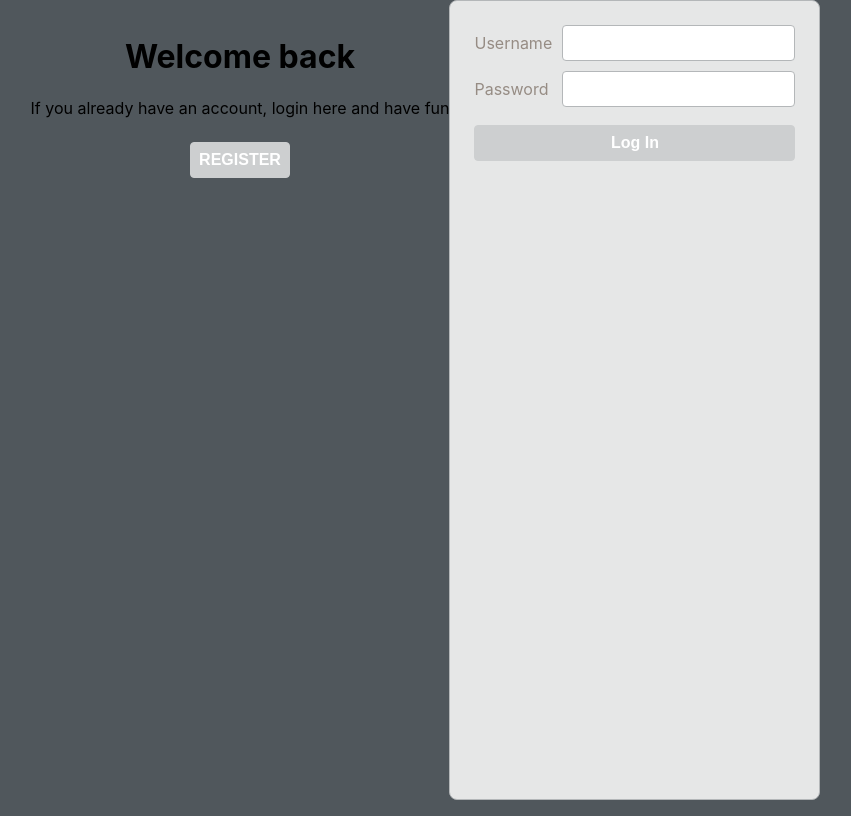
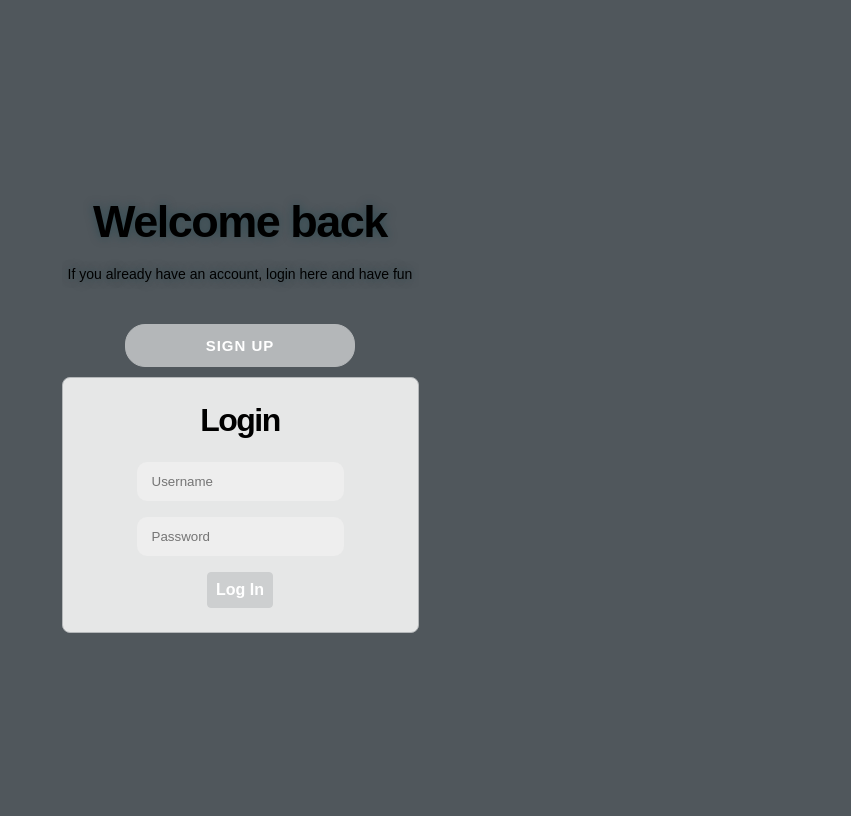
Before and after one commit to jfranzm/Dissonance, a React (Create React App) app: page / in a window 1280 px wide. Shown: the whole page, without its empty margins (400-1251 px from the left). Built offline with nearby package versions, Linux system fonts and the light colour scheme.

Commit message:
update login+signup forms

```diff
--- a/package.json
+++ b/package.json
@@ -14,6 +14,7 @@
     "morgan": "^1.10.0",
     "react": "^17.0.2",
     "react-dom": "^17.0.2",
+    "react-lineicons": "^3.0.0",
     "react-router-dom": "^6.10.0",
     "react-scripts": "5.0.0",
     "serve-favicon": "^2.5.0",
--- a/src/components/LoginForm/LoginForm.jsx
+++ b/src/components/LoginForm/LoginForm.jsx
@@ -46,13 +46,10 @@ export default function LoginForm({ setUser }) {
 
     return <div className='LoginForm'>
         <div className="form-container">
+            <h1>Login</h1>
             <form onSubmit={handleSubmit} autoComplete="off">
-                <label htmlFor="username">Username</label>
-                <input type="text" name="username" id="username" value={username} onChange={handleChange} required />
-
-                <label htmlFor="password">Password</label>
-                <input type="password" name="password" id="password" value={password} onChange={handleChange} required />
-
+                <input type="text" name="username" id="username" placeholder='Username' value={username} onChange={handleChange} required />
+                <input type="password" name="password" id="password" placeholder='Password' value={password} onChange={handleChange} required />
                 <button type="submit" disabled={disabled}>Log In</button>
             </form>
         </div>
--- a/src/components/SignUpForm/SignUpForm.jsx
+++ b/src/components/SignUpForm/SignUpForm.jsx
@@ -49,18 +49,15 @@ export default function SignUpForm({ setUser }){
 
     return <div className='SignUpForm'>
             <div className="form-container">
+                <h1>Sign Up</h1>
                 <form onSubmit={handleSubmit} autoComplete="off">
-                    <label htmlFor="username">Username</label>
-                    <input type="text" name="username" id="username" value={username} onChange={handleChange} required/>
+                    <input type="text" name="username" id="username" placeholder='Username' value={username} onChange={handleChange} required/>
 
-                    <label htmlFor="email">Email</label>
-                    <input type="text" name="email" id="email" value={email} onChange={handleChange} required />
+                    <input type="text" name="email" id="email" placeholder='Email' value={email} onChange={handleChange} required />
 
-                    <label htmlFor="password">Password</label>
-                    <input type="password" name="password" id="password" value={password} onChange={handleChange} required />
+                    <input type="password" name="password" id="password" placeholder='Password' value={password} onChange={handleChange} required />
 
-                    <label htmlFor="confirm">Confirm Password</label>
-                    <input type="password" name="confirm" id="confirm" value={confirm} onChange={handleChange} required />
+                    <input type="password" name="confirm" id="confirm" placeholder='Confirm Password' value={confirm} onChange={handleChange} required />
 
                     <button type="submit" disabled={disabled}>Sign up</button>
                 </form>
--- a/src/index.css
+++ b/src/index.css
@@ -108,9 +108,13 @@ p.error-message {
 }
 
 form {
-  display: grid;
-  grid-template-columns: 1fr 3fr;
-  gap: 1.25vmin;
+  display: flex;
+  align-items: center;
+  justify-content: center;
+  flex-direction: column;
+  padding: 0 50px;
+  height: 100%;
+  text-align: center;
   color: var(--text-light);
 }
 
@@ -121,14 +125,12 @@ label {
 }
 
 input {
-  padding: 1vmin;
-  font-size: 2vmin;
-  border: .1vmin solid var(--gray-3);
-  border-radius: .5vmin;
-  color: var(--text-dark);
-  background-image: none !important;
-  /* prevent lastpass */
-  outline: none;
+  background-color: #eee;
+  border-radius: 10px;
+  border: none;
+  padding: 12px 15px;
+  margin: 8px 0;
+  width: 100%;
 }
 
 input:focus {
--- a/src/pages/App/App.js
+++ b/src/pages/App/App.js
@@ -1,6 +1,6 @@
 import { useState } from 'react';
 import { Routes, Route } from 'react-router-dom';
-
+import LineIcon from "react-lineicons";
 
 // Components
 import AuthPage from '../AuthPage/AuthPage';
--- a/src/pages/AuthPage/AuthPage.css
+++ b/src/pages/AuthPage/AuthPage.css
@@ -1,13 +1,52 @@
-.AuthPage {
-    height: 100%;
+@import url("https://fonts.googleapis.com/css2?family-Poppins");
+
+main {
     display: flex;
     justify-content: center;
     align-items: center;
-  }
+    flex-direction: column;
+    font-family: "Poppins", sans-serif;
+    overflow: hidden;
+    height: 100vh;
+}
 
-.form-container {
-    position: absolute;
-    top: 0;
-    height: 100%;
-    transition: all 0.6s ease-in-out;
+h1 {
+    font-weight: 700;
+    letter-spacing: -1.5px;
+    margin: 0;
+    margin-bottom: 15px;
 }
+
+h1.title {
+    font-size: 45px;
+    line-height: 45px;
+    margin: 0;
+    text-shadow: 0 0 10px rgba(16, 64, 74, 0.5);
+}
+
+p {
+    font-size: 14px;
+    font-weight: 100;
+    line-height: 20px;
+    margin: 20px 0 30px;
+    text-shadow: 0 0 10px rgba(16, 64, 74, 0.5);
+}
+
+button.switch-btn {
+    position: relative;
+    border-radius: 20px;
+    border: 1px solid var(--gray-3);
+    background-color: var(--gray-3);
+    color: #fff;
+    font-size: 15px;
+    font-weight: 700;
+    margin: 10px;
+    padding: 12px 80px;
+    letter-spacing: 1px;
+    text-transform: capitalize;
+    transition: 0.3s ease-in-out;
+}
+
+button.switch-btn:hover {
+    letter-spacing: 3px;
+}
--- a/src/pages/AuthPage/AuthPage.jsx
+++ b/src/pages/AuthPage/AuthPage.jsx
@@ -19,7 +19,7 @@ export default function AuthPage({ setUser }) {
               <p>If you don't have an account yet, register here and join the party</p>
             </div>
           }
-        <button onClick={() => setShowLogin(!showLogin)}>{showLogin ? 'REGISTER' : 'LOG IN'}</button>
+        <button className='switch-btn' onClick={() => setShowLogin(!showLogin)}>{showLogin ? 'SIGN UP' : 'LOG IN'}</button>
         </div>
       </div>
       {showLogin ? <LoginForm className="form-container"setUser={setUser} /> : <SignUpForm className="form-container"setUser={setUser} />}
```
Also changed, not shown: 1 other file (tests, documents, lock files or other folders).
